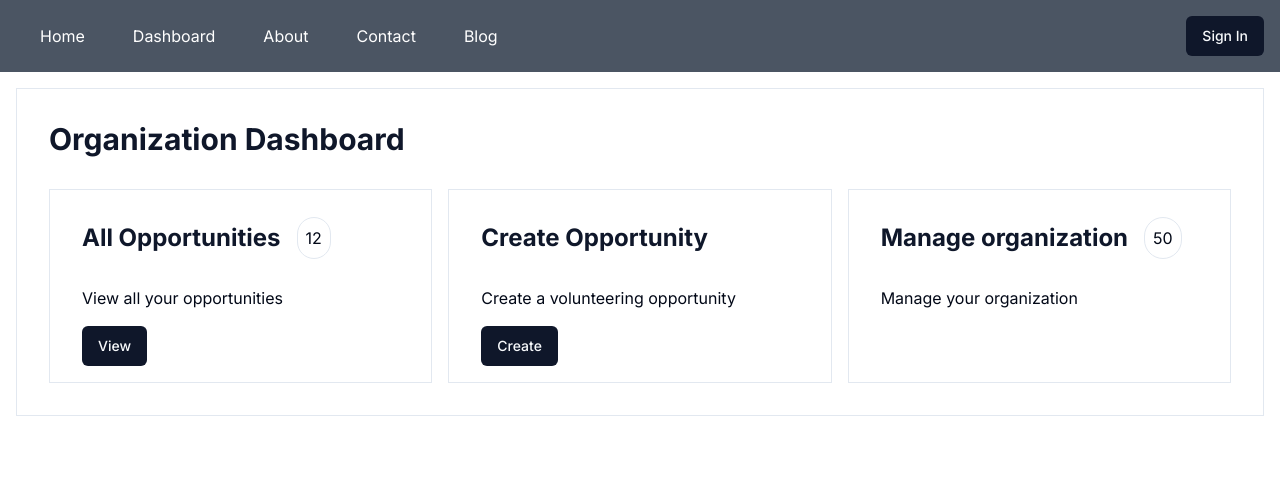
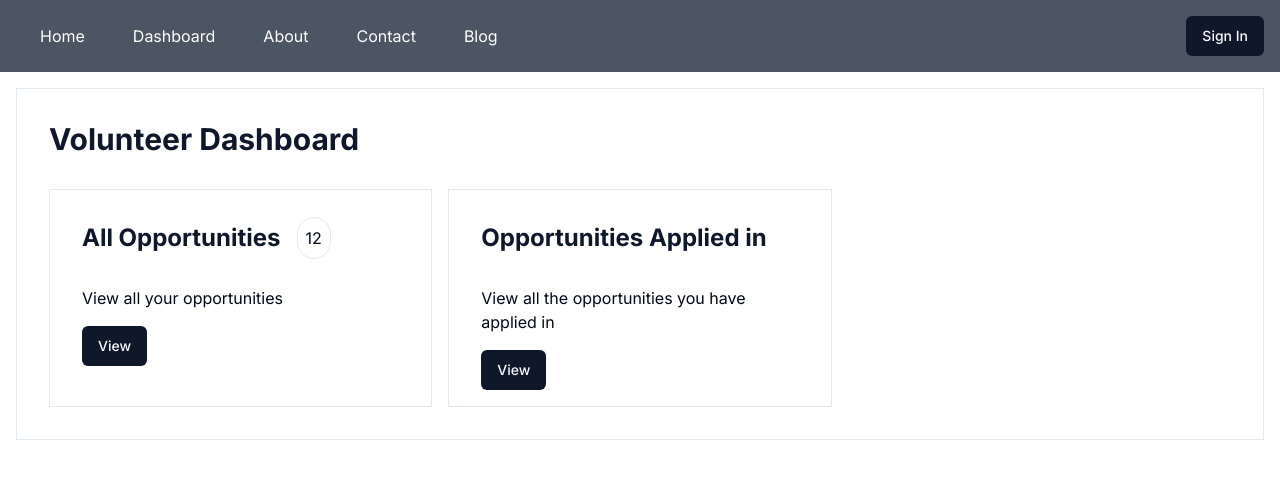
Before and after one commit to thtauhid/virtual-volunteer-network, a Next.js app: page /dashboard in a window 1280 px wide. Shown: the top 478 px of the page. Built offline with nearby package versions, Linux system fonts and the light colour scheme; no server answers.

Commit message:
Volunteer Dashboard

```diff
--- a/src/app/dashboard/page.tsx
+++ b/src/app/dashboard/page.tsx
@@ -11,7 +11,7 @@ import Link from "next/link";
 
 // TODO: Replace with actual logic
 const is_org_or_vol = true;
-const is_org = true;
+const is_org = false;
 
 export default function Dashboard() {
   if (!is_org_or_vol) {
--- a/src/app/volunteer/page.tsx
+++ b/src/app/volunteer/page.tsx
@@ -1,3 +1,34 @@
+import Card from "@/components/custom/card";
+
+const cards = [
+  {
+    title: "All Opportunities",
+    details: "View all your opportunities",
+    number: 12,
+    button: {
+      title: "View",
+      href: "/volunteer/opportunity",
+    },
+  },
+  {
+    title: "Opportunities Applied in",
+    details: "View all the opportunities you have applied in",
+    button: {
+      title: "View",
+      href: "/volunteer/opportunity/applied",
+    },
+  },
+];
 export default function VolunteerDashboard() {
-  return <div>VolunteerDashboard</div>;
+  return (
+    <div className="border m-4 p-4">
+      <h1>Volunteer Dashboard</h1>
+
+      <div className="grid grid-cols-3 p-4 gap-4">
+        {cards.map((card, i) => (
+          <Card key={i} {...card} />
+        ))}
+      </div>
+    </div>
+  );
 }
```
